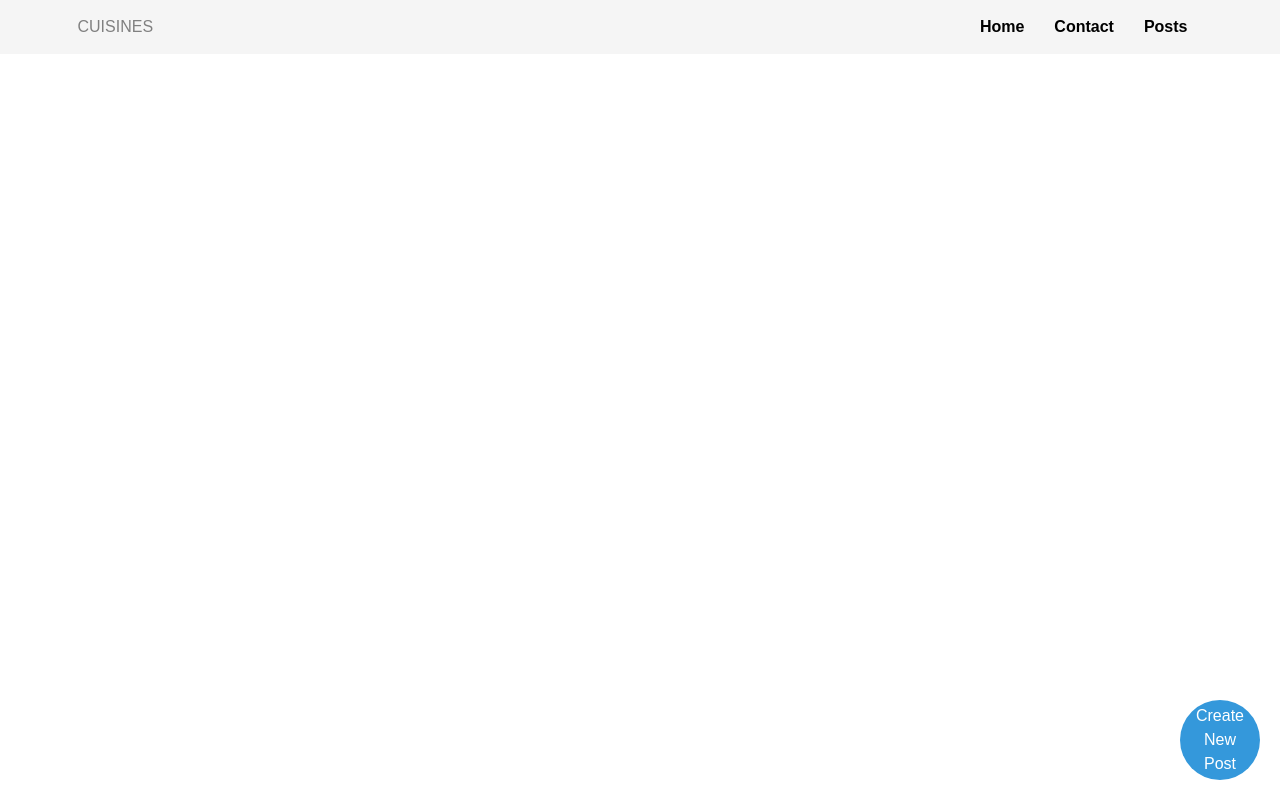
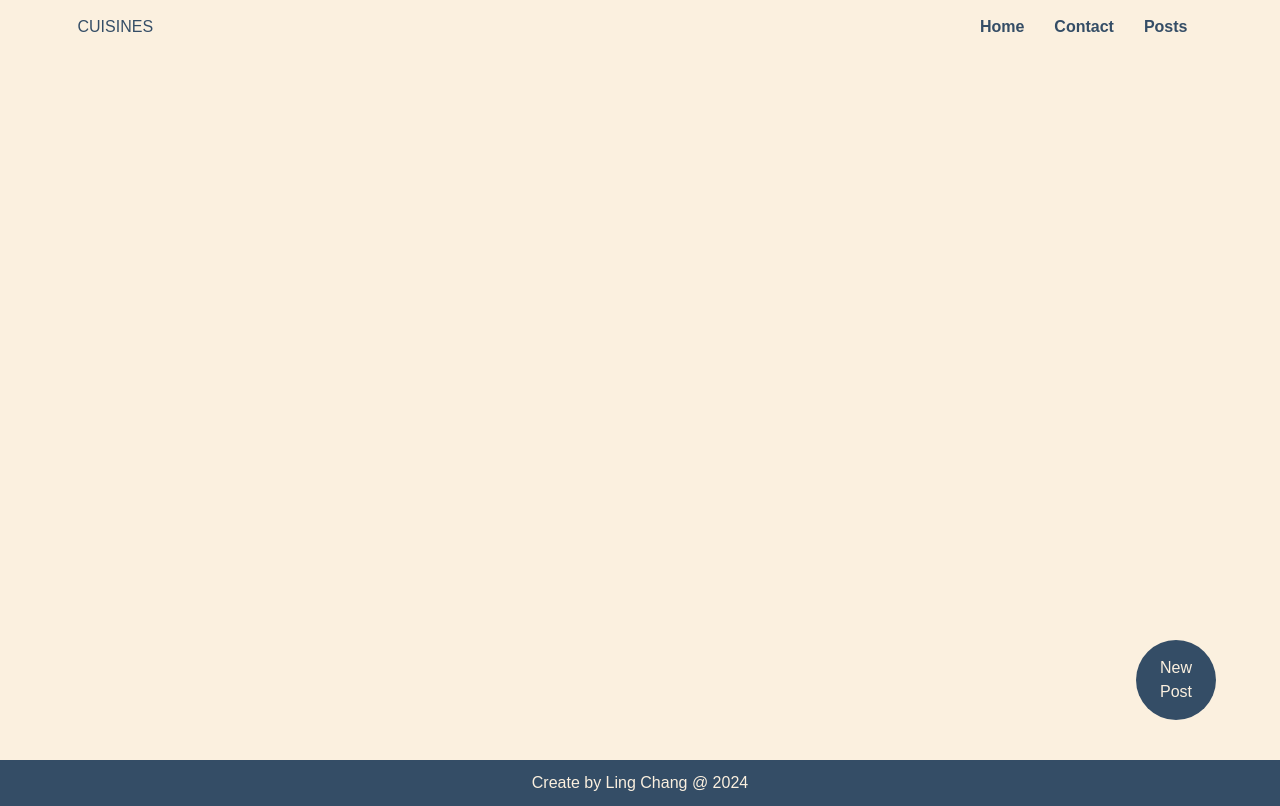
Before and after one commit to hunlin99/15081-assignment2, a Next.js app in the folder my-project/: page /blog-page in a window 1280 px wide. Built offline with nearby package versions, Linux system fonts and the light colour scheme.

Commit message:
update the color scheme and add the footer component

```diff
--- a/my-project/app/blog-page/page.css
+++ b/my-project/app/blog-page/page.css
@@ -1,7 +1,20 @@
+:root {
+    --text-color: #344D66;
+    --primary-color: #FBF0DF;
+    --secondary-color: #FFBCA3;
+  }
+
+  main.post-container {
+    min-height: calc(105vh - 5rem);
+    display: flex;
+    flex-direction: column;
+    justify-content: flex-start;
+}
+
 .btn-container {
     position: fixed;
-    bottom: 20px;
-    right: 20px;
+    bottom: 10%;
+    right: 5%;
     display: flex;
     justify-content: center;
     align-items: center;
@@ -9,8 +22,8 @@
 }
 
 .new-post-btn {
-    background-color: #3498db;
-    color: white;
+    background-color: var(--text-color);
+    color: var(--primary-color);
     padding: 10px 20px;
     border: none;
     border-radius: 50%;
@@ -25,7 +38,8 @@
 }
 
 .new-post-btn:hover {
-    background-color: #2980b9;
+    background-color: var(--secondary-color);
+    color: var(--text-color);
 }
 .post-container {
     margin-left: 5%;
@@ -38,26 +52,14 @@
 }
 
 .post-box {
-    border: 1px solid black;
+    border: 1px solid var(--text-color);
     border-radius: 40px;
     text-align: center;
     padding: 15px;
 }
 
-.category {
-    background-color: #3498db;
-    border: 1px solid #ccc;
-    border-radius: 13px;
-    font-size: 16px;
-    color: white;
-    padding: 5px;
-    margin-top: 0px;
-    margin-bottom: 5px;
-    display: inline-block;
-}
 
 .post-title {
-    color: #333;
     text-decoration: none;
     font-size: 2rem;
     font-weight: bold;
@@ -67,14 +69,12 @@
 }
 
 .post-date {
-    color: #777;
     font-size: 0.9rem;
     margin-bottom: 10px;
 }
 
 .post-description {
     margin-top: 5px;
-    color: #555;
     line-height: 1.5;
 }
 
@@ -176,7 +176,6 @@
 
 
 .post-heading {
-    color: #333;
     font-weight: bold;
 }
 
@@ -184,12 +183,12 @@
 .post-category:focus,
 .post-description:focus {
     outline: none;
-    border-color: #3498db;
+    border-color: var(--text-color);
 }
 
 .postSubmitBtn {
-    background-color: #3498db;
-    color: white;
+    background-color: var(--text-color);
+    color: var(--primary-color);
     padding: 10px 20px;
     border: none;
     border-radius: 5px;
@@ -199,25 +198,8 @@
 }
 
 .postSubmitBtn:hover {
-    background-color: #2980b9;
-}
-
-
-
-.load-more {
-    display: inline-block;
-    color: #3498db;
-    cursor: pointer;
-    font-size: 14px;
-    font-weight: bold;
-    transition: transform 0.3s;
-}
-
-.load-more:hover {
-    color: #2980b9;
-    -ms-transform: scale(1.1, 1.1);
-    -webkit-transform: scale(1.1, 1.1);
-    transform: scale(1.1, 1.1);
+    background-color: var(--secondary-color);
+    color: var(--text-color);
 }
 
 #detailTitle {
@@ -226,22 +208,19 @@
     margin-top: 10px;
 }
 
-.delete-post {
-    background-color: #e74c3c;
-    color: white;
-    padding: 8px 15px;
-    border: none;
-    border-radius: 5px;
-    cursor: pointer;
-    font-size: 14px;
-    margin-top: 10px;
-    margin-right: 120px;
+.delete-btn {
+    background-color: white;
+    border: solid var(--secondary-color);
+    color: var(--secondary-color);
     transition: background-color 0.3s;
 }
 
-.delete-post:hover {
-    background-color: #c0392b;
+.delete-btn:hover {
+    background-color: var(--secondary-color);
+    color: var(--text-color);
+    transform: none;
 }
+
 
 @media (max-width: 750px) {
     .post-container {
--- a/my-project/app/blog-page/page.tsx
+++ b/my-project/app/blog-page/page.tsx
@@ -2,6 +2,7 @@
 
 import React, { useState } from "react";
 import Header from "../../components/Header";
+import Footer from "../../components/Footer";
 import CloseBtn from "../../components/CloseBtn";
 import "./page.css";
 
@@ -87,29 +88,25 @@ export default function BlogPage() {
         <button
           className="new-post-btn"
           onClick={handleOpenModal}>
-          Create New Post
+          New Post
         </button></div>
       <main className="post-container">
         {/* Render Post Cards */}
         {posts.map((post) => (
           <div
             key={post.id}
-            className="max-w-sm bg-white border border-gray-200 rounded-lg shadow dark:bg-gray-800 dark:border-gray-700"
-          >
-            <img
-              className="rounded-t-lg w-full h-48 object-cover"
-              src={post.image}
-              alt={post.title}
-            />
+            className="max-w-sm bg-white border border-gray-200 rounded-lg shadow">
+            <img className="rounded-t-lg w-full h-48 object-cover"
+              src={post.image} alt={post.title} />
             <div className="p-5">
-              <h5 className="mb-2 text-2xl font-bold tracking-tight text-gray-900 dark:text-white">
+              <h5 className="mb-2 text-2xl font-bold tracking-tight">
                 {post.title}
               </h5>
-              <p className="mb-3 font-normal text-gray-700 dark:text-gray-400">
+              <p className="mb-3 font-normal">
                 {post.description.substring(0, 60)}...
               </p>
               <button
-                className="inline-flex items-center px-3 py-2 text-sm font-medium text-center text-white bg-blue-700 rounded-lg hover:bg-blue-800 focus:ring-4 focus:outline-none focus:ring-blue-300 dark:bg-blue-600 dark:hover:bg-blue-700 dark:focus:ring-blue-800"
+                className="inline-flex items-center px-3 py-2 text-sm font-medium text-center rounded-lg transition-transform duration-300"
                 onClick={() => handleViewDetails(post.id)}
               >
                 Read more
@@ -130,7 +127,7 @@ export default function BlogPage() {
                 </svg>
               </button>
               <button
-                className="inline-flex items-center px-3 py-2 ml-3 text-sm font-medium text-center text-red-600 bg-white border border-red-600 rounded-lg hover:bg-red-600 hover:text-white focus:ring-4 focus:outline-none focus:ring-red-300"
+                className="inline-flex items-center px-3 py-2 ml-3 text-sm font-medium text-center rounded-lg duration-300 delete-btn"
                 onClick={() => handleDeletePost(post.id)}
               >
                 Delete
@@ -212,6 +209,7 @@ export default function BlogPage() {
           </div>
         )}
       </main>
+      <Footer />
     </body>
   );
 }
--- a/my-project/app/globals.css
+++ b/my-project/app/globals.css
@@ -2,6 +2,11 @@
 @tailwind components;
 @tailwind utilities;
 
+:root {
+  --text-color: #344D66;
+  --primary-color: #FBF0DF;
+  --secondary-color: #FFBCA3;
+}
 
 body {
     font-family: 'Arial', sans-serif;
@@ -10,14 +15,16 @@ body {
     min-height: 100vh;
     display: flex;
     flex-direction: column;
+    background-color: var(--primary-color);
+    color: var(--text-color);
 }
 
 header {
     display: flex;
     justify-content: space-between;
     align-items: center;
-    background-color: #f5f5f5;
-    color: gray;
+    background-color: var(--primary-color);
+    color: var(--text-color);
     padding: 15px;
     position: fixed;
     width: 100%;
@@ -33,7 +40,7 @@ header {
 
 a {
   text-decoration: none;
-  color: black;
+  color: var(--text-color);
   transition: transform .3s;
   display: inline-block;
   font-weight: 700;
@@ -63,11 +70,19 @@ li {
   gap: 5%;
 }
 
+button{
+    color: var(--text-color);
+    background-color: var(--secondary-color);
+}
+
+button:hover {
+  transform: scale(1.1, 1.1); /* Add scaling effect */
+  transition: transform 0.3s ease-in-out; /* Smooth transition */
+}
+
+
 /*Home page cover layout*/
 
-.blog-bd{
-  background-color: #2980b9;
-}
 .cover{
   background-image: url(../public/img/coverimg.jpg);
   height: 100vh;
@@ -76,7 +91,7 @@ li {
   flex-direction: column;
   justify-content: center;
   align-items: center;
-  color: white;
+  color: var(--primary-color);
   padding-top: 15%;
 }
 .cover h2{
@@ -90,9 +105,11 @@ li {
 
 .latest {
   padding: 2em;
+  color: var(--text-color);
 }
 .latest h1{
   padding: 1em 0;
+
 }
 
 /*see more model*/
@@ -104,7 +121,7 @@ li {
   left: 0;
   width: 100%;
   height: 100%;
-  background-color: rgba(0, 0, 0, 0.5);
+  background-color: var(--text-color);
   justify-content: center;
   align-items: center;
   animation: fadeIn 0.5s ease-in-out;
@@ -158,7 +175,7 @@ li {
   width: 30px;
   position: absolute;
   margin-top: 24px;
-  background-color: black;
+  background-color: var(--text-color);
   border-radius: 2px;
   transform: rotate(45deg);
   transition: all .3s ease-in;
@@ -169,7 +186,7 @@ li {
   width: 30px;
   position: absolute;
   margin-top: 24px;
-  background-color: black;
+  background-color: var(--text-color);
   border-radius: 2px;
   transform: rotate(-45deg);
   transition: all .3s ease-in;
@@ -177,12 +194,12 @@ li {
 
 .close-container:hover .leftright {
   transform: rotate(-45deg);
-  background-color: tomato;
+  background-color: var(--secondary-color);
 }
 
 .close-container:hover .rightleft {
   transform: rotate(45deg);
-  background-color: tomato;
+  background-color:  var(--secondary-color);
 }
 
 .close-container:hover label {
@@ -192,6 +209,10 @@ li {
 .posting-header {
   display: flex;
   justify-content: space-between;
+}
+.posting-header h3{
+  font-size: 1.5em;
+  font-weight: bold;
 }
 .modal-content h2 {
   margin: 1em 0;
@@ -216,6 +237,17 @@ li {
   margin-bottom: 15px;
 }
 
+/*footer*/
+footer {
+  background-color: var(--text-color);
+  color: var(--primary-color);
+  text-align: center;
+  padding: 0.7rem;
+  position: relative;
+  bottom: 0;
+  width: 100%;
+}
+
 @media (max-width: 750px) {
   .grid-container {
     grid-template-columns: 1fr; /* Each card takes full width in a single column */
--- a/my-project/app/page.tsx
+++ b/my-project/app/page.tsx
@@ -1,7 +1,8 @@
 "use client";
 
 import React, { useState } from "react";
-import Header from "../components/Header"; // Import the Header component
+import Header from "../components/Header";
+import Footer from "../components/Footer";
 import CloseBtn from "../components/CloseBtn";
 
 const articles = [
@@ -75,12 +76,11 @@ export default function Home() {
                                 className="max-w-sm bg-white border border-gray-200 rounded-lg shadow dark:bg-gray-800 dark:border-gray-700">
                                 <img className="rounded-t-lg w-full h-48 object-cover" src={article.image} alt={article.title} />
                                 <div className="p-5">
-                                    <h5 className="mb-2 text-2xl font-bold tracking-tight text-gray-900 dark:text-white">{article.title}
-                                    </h5>
-                                    <p className="mb-3 font-normal text-gray-700 dark:text-gray-400">Industrial Loft Style cafe. Serve
+                                    <h5 className="mb-2 text-2xl font-bold tracking-tight" style={{ color: "#344D66" }}>{article.title}</h5>
+                                    <p className="mb-3 font-normal" style={{ color: "#344D66" }}>Industrial Loft Style cafe. Serve
                                         {article.article.substring(0, 60)}...</p>
                                     <button
-                                        className="inline-flex items-center px-3 py-2 text-sm font-medium text-center text-white bg-blue-700 rounded-lg hover:bg-blue-800 focus:ring-4 focus:outline-none focus:ring-blue-300 dark:bg-blue-600 dark:hover:bg-blue-700 dark:focus:ring-blue-800"
+                                        className="inline-flex items-center px-3 py-2 text-sm font-medium text-center rounded-lg transition-transform duration-300"
                                         onClick={() => handleOpenModal(article.id)}>
                                         Read more
                                         <svg className="rtl:rotate-180 w-3.5 h-3.5 ms-2" aria-hidden="true"
@@ -120,6 +120,8 @@ export default function Home() {
                     </div>
                 </div>
             )};
+            <Footer />
+
         </body >
     );
 }
--- /dev/null
+++ b/my-project/components/Footer.tsx
@@ -0,0 +1,13 @@
+import React from "react";
+import Link from "next/link";
+
+
+const Footer = () => {
+    return (
+        <footer>
+        <p>Create by Ling Chang @ 2024</p>
+    </footer>
+    );
+};
+
+export default Footer;
```
Also changed, not shown: my-project/app/contact-page/page.tsx (+11 -12 lines).
